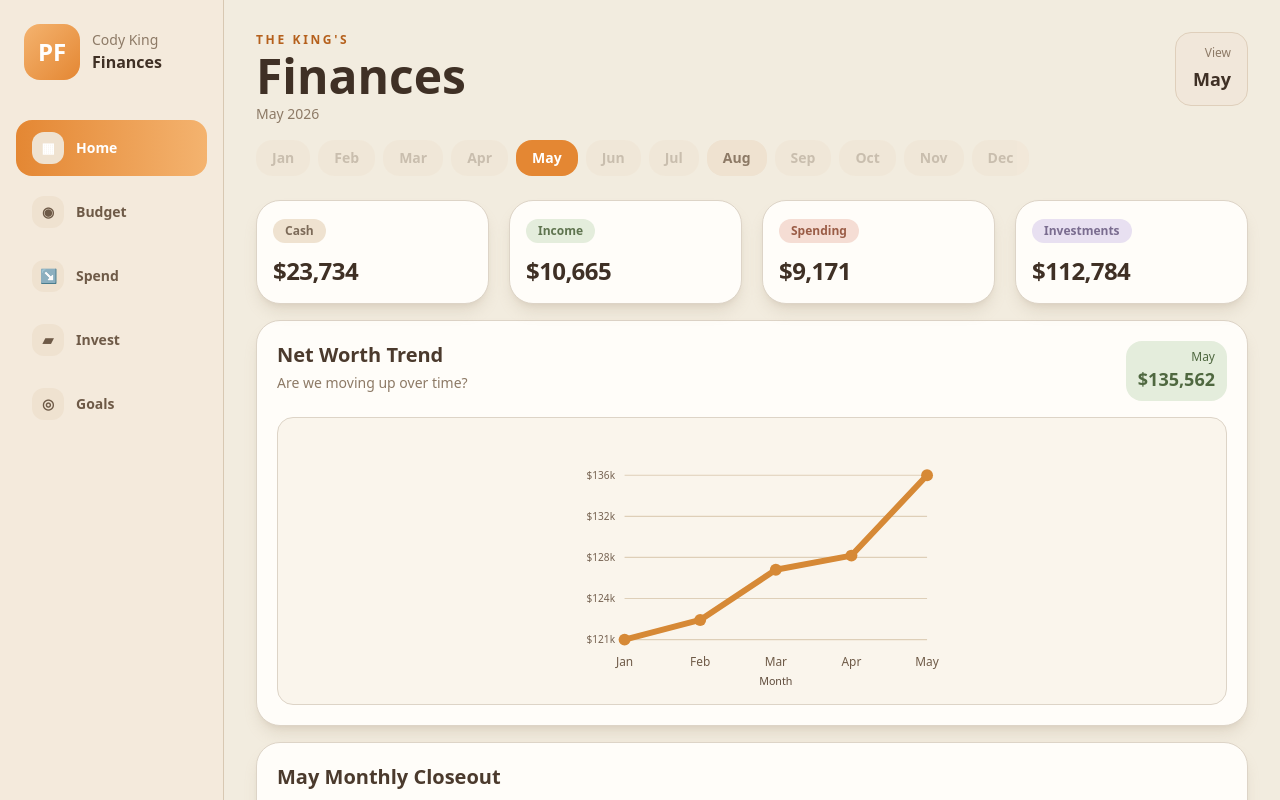
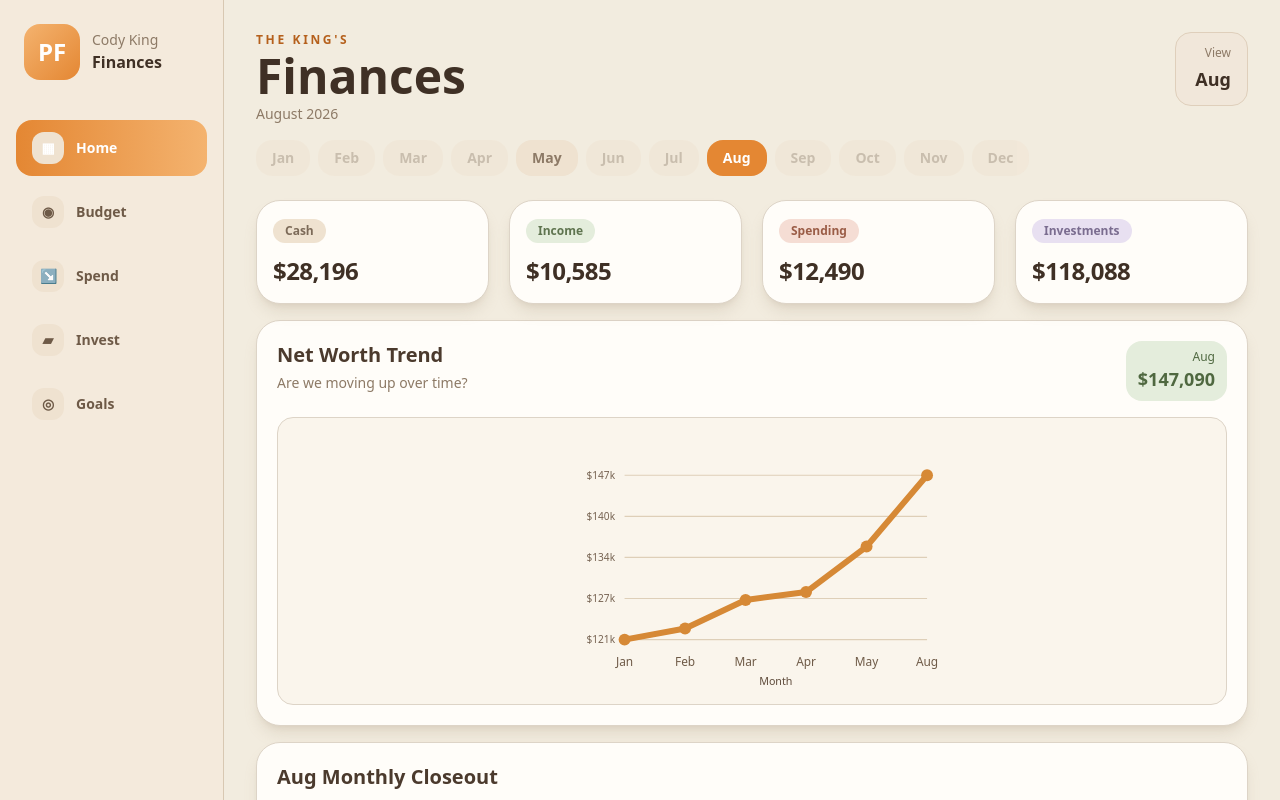
Before and after one commit to codyking0602/personal-finance, a React (Vite) app: page / in a window 1280 px wide. Shown: the top 800 px of the page. Built offline with nearby package versions, Linux system fonts and the light colour scheme.

Commit message:
Default finance dashboard to latest finalized month

```diff
--- a/src/App.jsx
+++ b/src/App.jsx
@@ -304,7 +304,7 @@ function BudgetingView({ data }) {
         <h2 className="text-lg font-black md:text-xl">Budget vs Actual Chart</h2>
         <div className="mt-4 space-y-3">
           {(data.budgetRows || []).map((row) => {
-            const pct = Math.min(100, Math.round((row.actual / row.budget) * 100));
+            const pct = row.budget > 0 ? Math.min(100, Math.round((row.actual / row.budget) * 100)) : 0;
             const variance = row.budget - row.actual;
             return (
               <div key={row.category}>
@@ -592,9 +592,10 @@ export default function PersonalFinanceCommandCenter() {
     return listed.length ? listed : [dashboardMeta.activeMonth];
   }, []);
 
-  const [activeMonth, setActiveMonth] = useState(dashboardMeta.activeMonth);
+  const initialMonth = availableMonths.at(-1) || dashboardMeta.activeMonth;
+  const [activeMonth, setActiveMonth] = useState(initialMonth);
   const [activeSection, setActiveSection] = useState("dashboard");
-  const activeData = monthlyRecords?.[activeMonth] || monthlyRecords?.[dashboardMeta.activeMonth] || fallbackData;
+  const activeData = monthlyRecords?.[activeMonth] || monthlyRecords?.[initialMonth] || fallbackData;
 
   const renderSection = () => {
     switch (activeSection) {
```
